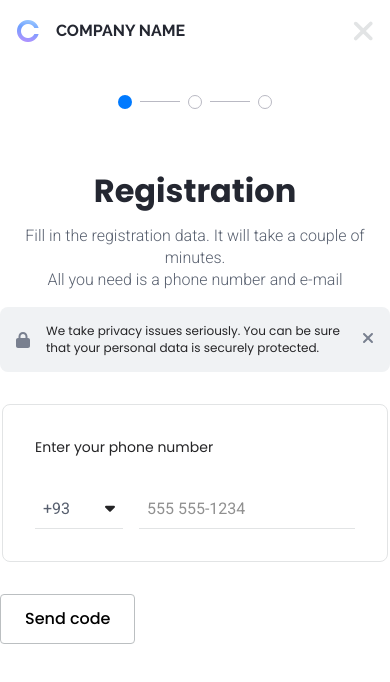
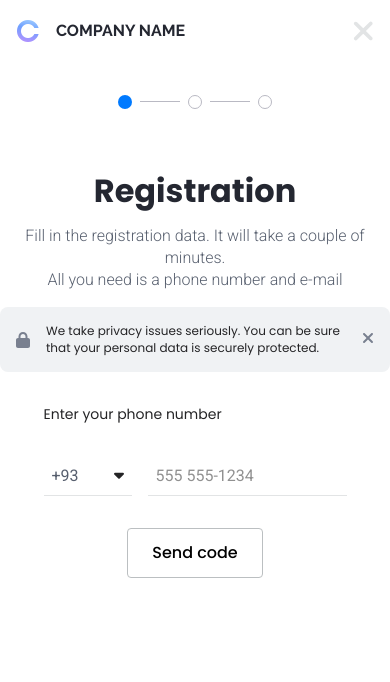
Before and after one commit to DaNaRim/ekreative-frontend-task5, a React (Create React App) app: page / in a window 390 px wide. Shown: the top 682 px of the page. Built offline with nearby package versions, Linux system fonts and the light colour scheme.

Commit message:
UPDATE add mobile version for stage1

```diff
--- a/src/assets/styles/templates.scss
+++ b/src/assets/styles/templates.scss
@@ -38,6 +38,7 @@
 }
 
 @mixin button {
+  width: 8.5em;
   font-family: Poppins, serif;
   font-size: 1rem;
   font-weight: 500;
--- a/src/common/components/Stage1/Stage1.module.scss
+++ b/src/common/components/Stage1/Stage1.module.scss
@@ -51,3 +51,15 @@
     margin-top: 2em;
   }
 }
+
+.stage1Mobile {
+  display: flex;
+  align-items: center;
+  flex-direction: column;
+  width: 100%;
+
+  .phoneSet {
+    padding: 0 1.5em;
+    border: none;
+  }
+}
--- a/src/common/components/Stage1/Stage1.tsx
+++ b/src/common/components/Stage1/Stage1.tsx
@@ -1,8 +1,9 @@
-import React, {useCallback, useEffect, useMemo} from "react"
-import {Controller, useForm} from "react-hook-form"
-import {Data, MyComboBox} from "../form/MyComboBox/MyComboBox"
-import {countryCodes} from "./countryCodes"
-import styles from "./Stage1.module.scss"
+import React, {useCallback, useEffect, useMemo} from "react";
+import {Controller, useForm} from "react-hook-form";
+import {useMobileMediaQuery} from "../../utils/ResponsiveWrappers";
+import {Data, MyComboBox} from "../form/MyComboBox/MyComboBox";
+import {countryCodes} from "./countryCodes";
+import styles from "./Stage1.module.scss";
 
 type Stage1Fields = {
     countryCode: string,
@@ -16,7 +17,9 @@ type Stage1Props = {
 }
 
 const Stage1 = ({countryCode, phoneNumber, handleComplete}: Stage1Props) => {
-    const {register, control, handleSubmit, setValue, formState: {errors}} = useForm<Stage1Fields>()
+    const isMobile = useMobileMediaQuery();
+
+    const {register, control, handleSubmit, setValue, formState: {errors}} = useForm<Stage1Fields>();
 
     const transformedCountryCodes = useMemo(() => (
         countryCodes.map((code) => ({
@@ -24,41 +27,42 @@ const Stage1 = ({countryCode, phoneNumber, handleComplete}: Stage1Props) => {
             name: code.country,
             value: `+${code.code}`,
         } as Data))
-    ), [])
+    ), []);
 
-    const defaultCountryCode = countryCode || transformedCountryCodes[0].value
+    const defaultCountryCode = countryCode || transformedCountryCodes[0].value;
 
     const transformPhoneNumber = useCallback((phoneNumber: string) => {
         const phone = phoneNumber.replaceAll(" ", "")
-                                 .replace(/\D/g, "")
+                                 .replace(/\D/g, "");
 
-        const firstPart = phone.slice(0, 2)
-        const secondPart = phone.slice(2, 5)
-        const thirdPart = phone.slice(5, 7)
-        const fourthPart = phone.slice(7, 9)
-        const fifthPart = phone.slice(9)
+        const firstPart = phone.slice(0, 2);
+        const secondPart = phone.slice(2, 5);
+        const thirdPart = phone.slice(5, 7);
+        const fourthPart = phone.slice(7, 9);
+        const fifthPart = phone.slice(9);
 
         const result = `${firstPart}`
             + `${secondPart ? ` ${secondPart}` : ""}`
             + `${thirdPart ? ` ${thirdPart}` : ""}`
             + `${fourthPart ? ` ${fourthPart}` : ""}`
-            + `${fifthPart ? ` ${fifthPart}` : ""}`
+            + `${fifthPart ? ` ${fifthPart}` : ""}`;
 
-        setValue("phoneNumber", result)
-    }, [setValue])
+        setValue("phoneNumber", result);
+    }, [setValue]);
 
     useEffect(() => {
-        transformPhoneNumber(phoneNumber || "")
-    }, [phoneNumber, setValue, transformPhoneNumber])
+        transformPhoneNumber(phoneNumber || "");
+    }, [phoneNumber, setValue, transformPhoneNumber]);
 
     const handleStage1 = (data: Stage1Fields) => {
-        const phone = data.phoneNumber.replaceAll(" ", "")
+        const phone = data.phoneNumber.replaceAll(" ", "");
 
-        handleComplete(data.countryCode, phone)
-    }
+        handleComplete(data.countryCode, phone);
+    };
 
     return (
-        <form className={styles.stage1} onSubmit={handleSubmit(handleStage1)}>
+        <form className={`${styles.stage1} ${isMobile ? styles.stage1Mobile : ""}`}
+              onSubmit={handleSubmit(handleStage1)}>
             <fieldset className={styles.phoneSet}>
                 <p className={styles.formDesc}>Enter your phone number</p>
                 <div className={styles.phoneWrapper}>
@@ -80,7 +84,7 @@ const Stage1 = ({countryCode, phoneNumber, handleComplete}: Stage1Props) => {
             </fieldset>
             <button type="submit" className={styles.submitButton}>Send code</button>
         </form>
-    )
-}
+    );
+};
 
-export default Stage1
+export default Stage1;
```
